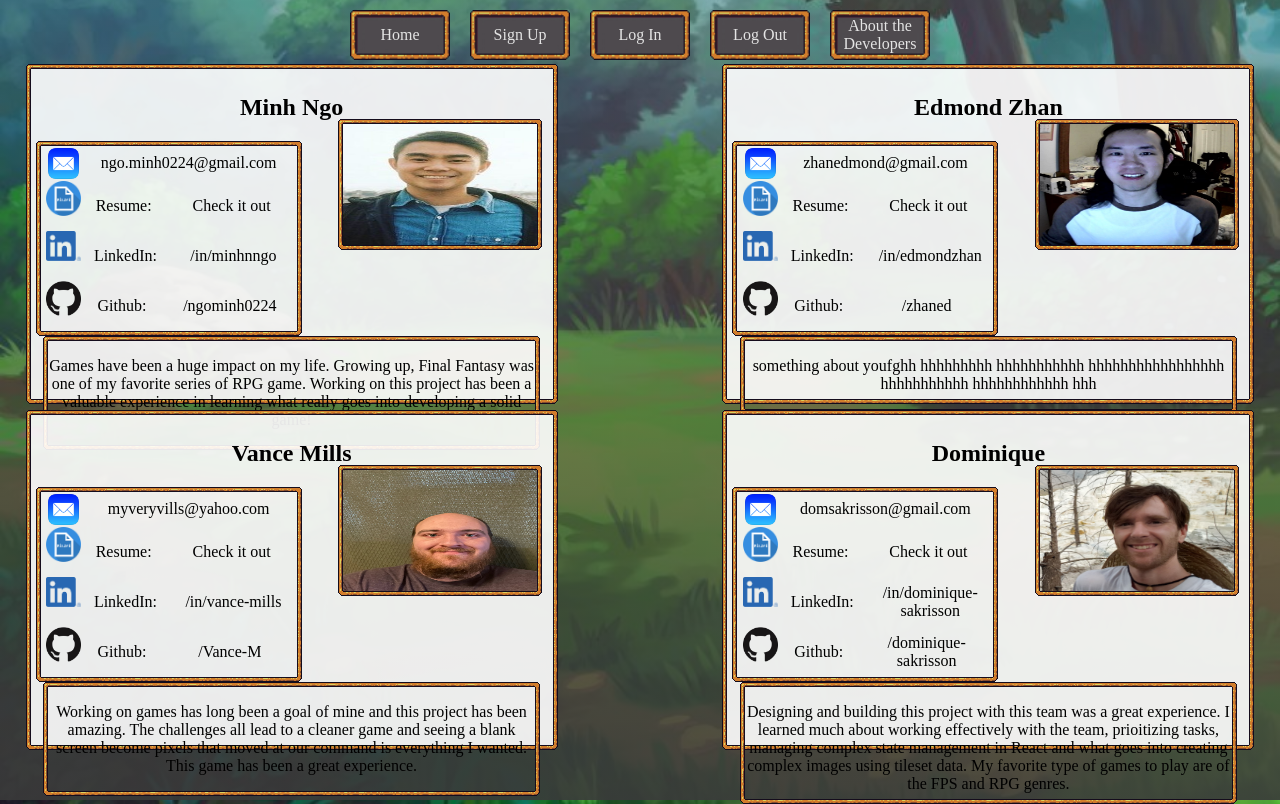
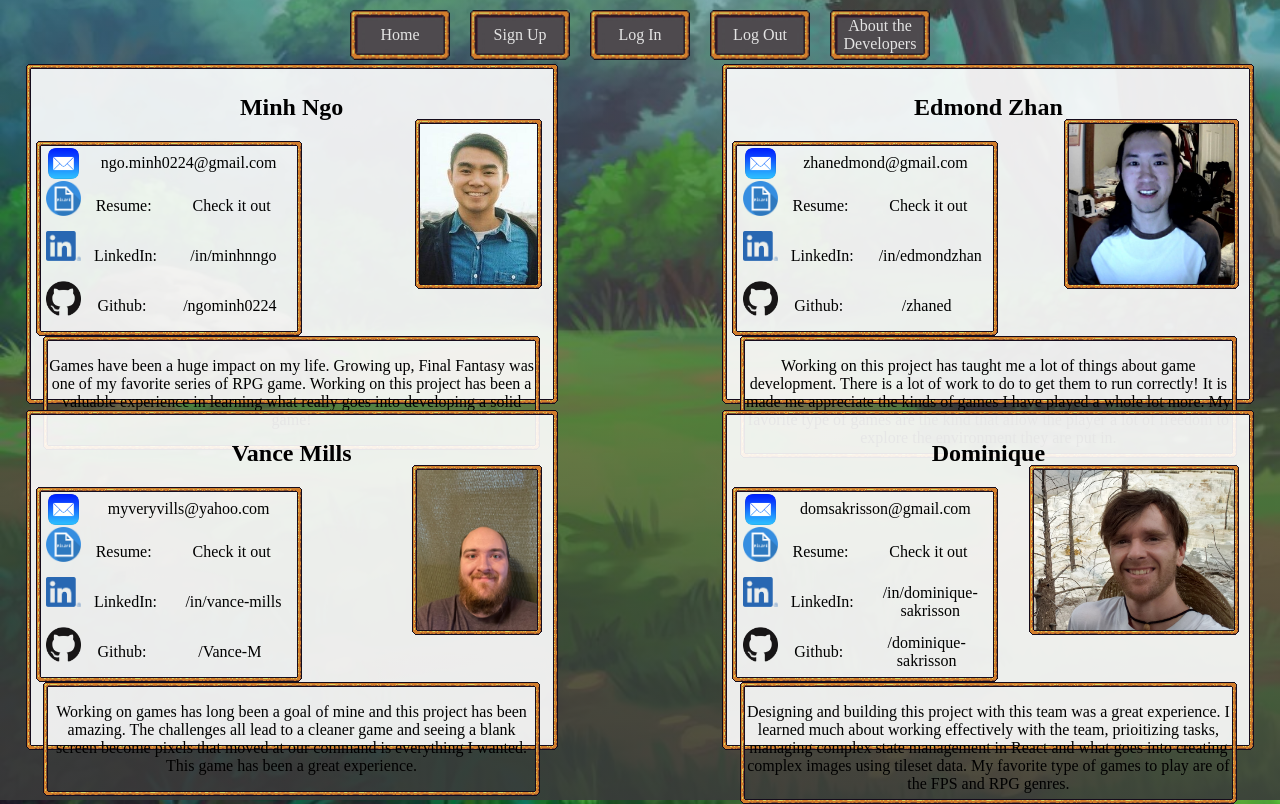
Before and after one commit to Alchemy-IdleGame-Project/idlegame-FE, a React app: page /about in a window 1280 px wide. Built offline with nearby package versions, Linux system fonts and the light colour scheme; no server answers.

Commit message:
about page fix

```diff
--- a/assets/Profiles.js
+++ b/assets/Profiles.js
@@ -33,7 +33,7 @@ export default  [
   {
     name : 'Edmond Zhan',
     imgSrc : 'http://placekitten.com/100/100',
-    bio : 'something about youfghh hhhhhhhhh hhhhhhhhhhh hhhhhhhhhhhhhhhhh hhhhhhhhhhh hhhhhhhhhhhh hhh',
+    bio : 'Working on this project has taught me a lot of things about game development. There is a lot of work to do to get them to run correctly! It is made me appreciate the kinds of games I have played a whole lot more. My favorite type of games are the kind that allow the player a lot of freedom to explore the environment they are put in.',
     contact : [
       {
         icon : './profileIcons/emailIcon.png',
--- a/src/components/app/about/ProfileCard.jsx
+++ b/src/components/app/about/ProfileCard.jsx
@@ -2,15 +2,18 @@
 import React from 'react';
 import style from '../style.css';
 import profiles from '../../../../assets/Profiles.js';
-
+import minhImage from '../../../../assets/profileImg/minhProfile.jpg';
+import edmondImage from '../../../../assets/profileImg/edmondProfile.png';
+import vanceImage from '../../../../assets/profileImg/vanceProfile.jpg';
+import domImage from '../../../../assets/profileImg/domProfile.jpg';
 
 const ProfileCard = () => {
 
   const profileImg = [
-    '../../../../assets/profileImg/minhProfile.jpg',
-    '../../../../assets/profileImg/edmondProfile.png',
-    '../../../../assets/profileImg/vanceProfile.jpg',
-    '../../../../assets/profileImg/domProfile.jpg'];
+    minhImage,
+    edmondImage,
+    vanceImage,
+    domImage];
 
   const array = profiles.map((item, index) => {
     return (
--- a/src/components/app/style.css
+++ b/src/components/app/style.css
@@ -381,9 +381,9 @@ input:focus {
   position: absolute;
   right: 1%;
   top: 14%;
-  width: 38%;
+  /* width: 38%; */
   /* max-width: 40%; */
-  height: 38%;
+  height: 50%;
   margin: 0;
   padding: 0;
 }
--- a/src/components/login/Logout.jsx
+++ b/src/components/login/Logout.jsx
@@ -8,7 +8,6 @@ const Logout = (props) => {
 
   const handleLogout = (e) => {
     e.preventDefault();
-    console.log('you got here');
     localStorage.removeItem('AUTH');
     setLoggedOut(true);
   };
```
